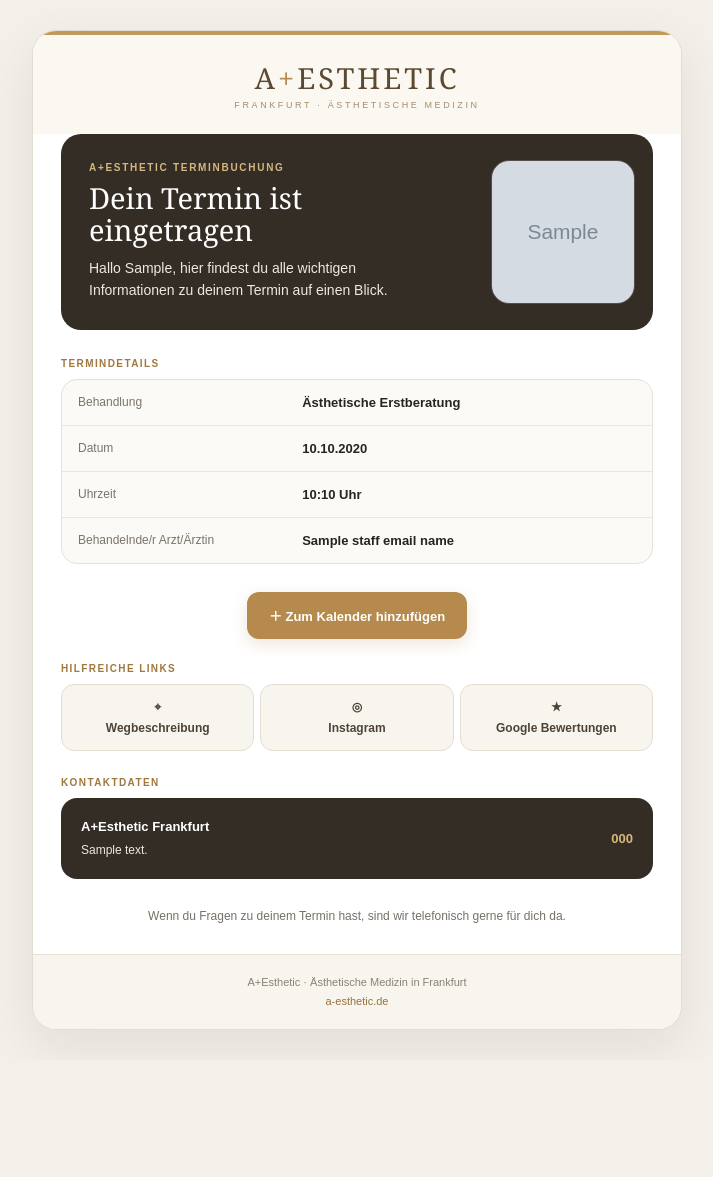
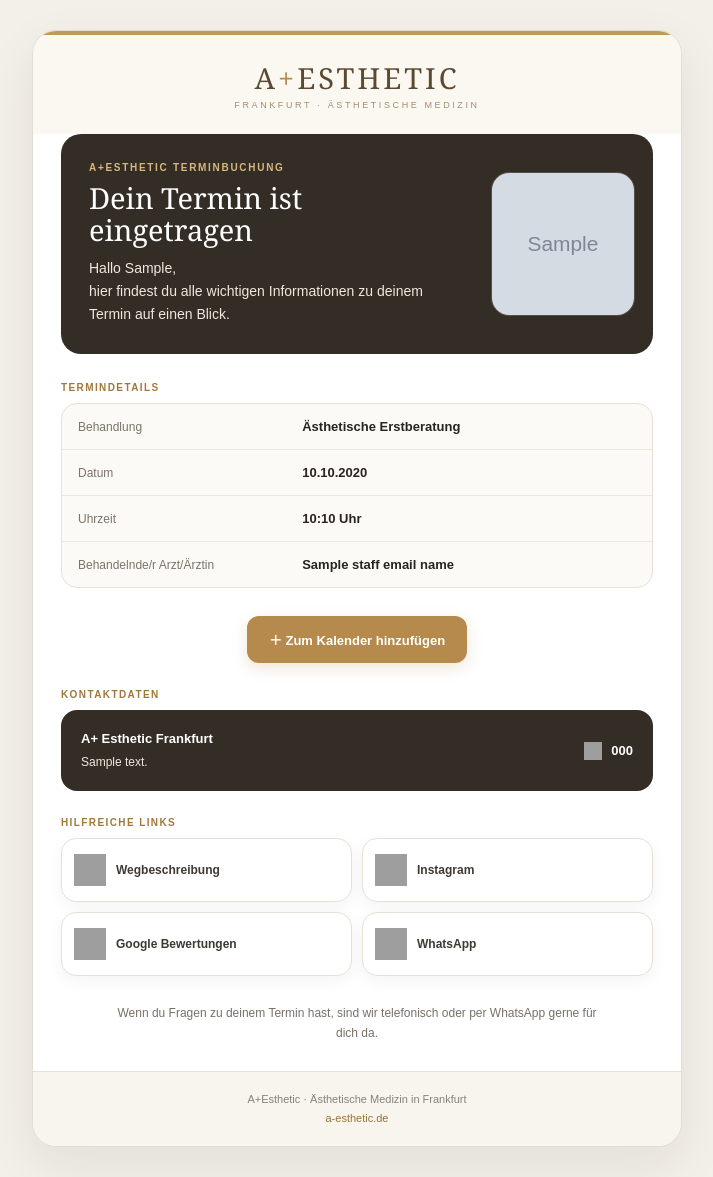
Before and after one commit to hsdarestani/book, a Django app: template templates/booking/email_booking_confirmation.html in a window 1280 px wide. Shown: the whole page, without its empty margins (283-996 px from the left). Before the commit the page ends 1035 px from the top, so only its background shows below. Run offline with Django 5.2, Linux system fonts and the light colour scheme; data comes from the database, SQL or seed files in the repository; tables that the repository leaves empty hold one stand-in row (values such as "Sample post"); the template is opened without the code that fills it: values that come from a table or form of the project are taken from there, most other values are stand-ins (such as "Sample title", 1, 10 or a date in 2020); grey boxes marked "Sample" are stand-in pictures; grey boxes are pictures that could not be loaded.

Commit message:
Redesign customer contact and helpful links sections

```diff
--- a/templates/booking/email_booking_confirmation.html
+++ b/templates/booking/email_booking_confirmation.html
@@ -28,11 +28,12 @@
                     <div style="font-family:Georgia,'Times New Roman',serif;font-size:29px;line-height:1.12;margin:0 0 10px;color:#fff;">
                       {% if is_admin %}Neue Terminanfrage{% else %}Dein Termin ist eingetragen{% endif %}
                     </div>
-                    <div style="font-size:14px;line-height:1.6;color:#eee8dd;">
+                    <div style="font-size:14px;line-height:1.65;color:#eee8dd;">
                       {% if is_admin %}
                         Eine neue Buchung ist über die Online-Terminseite eingegangen.
                       {% else %}
-                        Hallo {{ appointment.customer.first_name }}, hier findest du alle wichtigen Informationen zu deinem Termin auf einen Blick.
+                        Hallo {{ appointment.customer.first_name }},<br>
+                        hier findest du alle wichtigen Informationen zu deinem Termin auf einen Blick.
                       {% endif %}
                     </div>
                   </td>
@@ -97,18 +98,19 @@
           </tr>
 
           <tr>
-            <td style="padding:20px 28px 4px;">
-              <div style="font-size:10px;letter-spacing:1.4px;text-transform:uppercase;color:#a0783d;font-weight:700;margin-bottom:10px;">Hilfreiche Links</div>
-              <table role="presentation" width="100%" cellspacing="0" cellpadding="0" border="0">
+            <td style="padding:22px 28px 4px;">
+              <div style="font-size:10px;letter-spacing:1.4px;text-transform:uppercase;color:#a0783d;font-weight:700;margin-bottom:10px;">Kontaktdaten</div>
+              <table role="presentation" width="100%" cellspacing="0" cellpadding="0" border="0" style="background:#342d25;border-radius:16px;color:#fff;">
                 <tr>
-                  <td width="33.33%" style="padding:0 4px 0 0;vertical-align:top;">
-                    <a href="{{ directions_url }}" style="display:block;text-decoration:none;background:#f8f5ee;border:1px solid #e5ddd0;border-radius:13px;padding:14px 8px;text-align:center;color:#4d4337;font-size:12px;font-weight:700;line-height:1.35;">⌖<br><span style="display:inline-block;margin-top:5px;">Wegbeschreibung</span></a>
+                  <td style="padding:18px 16px 18px 20px;font-size:12px;line-height:1.7;color:#eee8dd;vertical-align:middle;">
+                    <strong style="display:block;color:#fff;font-size:13px;margin-bottom:2px;">A+ Esthetic Frankfurt</strong>
+                    {{ clinic_address }}
                   </td>
-                  <td width="33.33%" style="padding:0 2px;vertical-align:top;">
-                    <a href="{{ instagram_url }}" style="display:block;text-decoration:none;background:#f8f5ee;border:1px solid #e5ddd0;border-radius:13px;padding:14px 8px;text-align:center;color:#4d4337;font-size:12px;font-weight:700;line-height:1.35;">◎<br><span style="display:inline-block;margin-top:5px;">Instagram</span></a>
-                  </td>
-                  <td width="33.33%" style="padding:0 0 0 4px;vertical-align:top;">
-                    <a href="{{ google_reviews_url }}" style="display:block;text-decoration:none;background:#f8f5ee;border:1px solid #e5ddd0;border-radius:13px;padding:14px 8px;text-align:center;color:#4d4337;font-size:12px;font-weight:700;line-height:1.35;">★<br><span style="display:inline-block;margin-top:5px;">Google Bewertungen</span></a>
+                  <td style="padding:18px 20px 18px 8px;text-align:right;white-space:nowrap;vertical-align:middle;">
+                    <a href="{{ clinic_phone_href }}" style="display:inline-block;color:#fff;text-decoration:none;font-size:13px;font-weight:700;line-height:22px;">
+                      <img src="https://img.icons8.com/fluency/48/phone.png" width="18" height="18" alt="Telefon" style="display:inline-block;width:18px;height:18px;border:0;vertical-align:middle;margin-right:6px;">
+                      <span style="vertical-align:middle;">{{ clinic_phone }}</span>
+                    </a>
                   </td>
                 </tr>
               </table>
@@ -117,15 +119,42 @@
 
           <tr>
             <td style="padding:22px 28px 4px;">
-              <div style="font-size:10px;letter-spacing:1.4px;text-transform:uppercase;color:#a0783d;font-weight:700;margin-bottom:10px;">Kontaktdaten</div>
-              <table role="presentation" width="100%" cellspacing="0" cellpadding="0" border="0" style="background:#342d25;border-radius:16px;color:#fff;">
+              <div style="font-size:10px;letter-spacing:1.4px;text-transform:uppercase;color:#a0783d;font-weight:700;margin-bottom:10px;">Hilfreiche Links</div>
+              <table role="presentation" width="100%" cellspacing="0" cellpadding="0" border="0">
                 <tr>
-                  <td style="padding:18px 18px 18px 20px;font-size:12px;line-height:1.7;color:#eee8dd;">
-                    <strong style="display:block;color:#fff;font-size:13px;margin-bottom:2px;">A+Esthetic Frankfurt</strong>
-                    {{ clinic_address }}
+                  <td width="50%" style="padding:0 5px 5px 0;vertical-align:top;">
+                    <a href="{{ directions_url }}" style="display:block;text-decoration:none;background:#ffffff;border:1px solid #e7e0d5;border-radius:15px;padding:15px 12px;color:#3f3932;box-shadow:0 5px 16px rgba(48,42,34,.05);">
+                      <table role="presentation" width="100%" cellspacing="0" cellpadding="0" border="0"><tr>
+                        <td width="42" style="vertical-align:middle;"><img src="https://img.icons8.com/color/48/google-maps-new.png" width="32" height="32" alt="Google Maps" style="display:block;width:32px;height:32px;border:0;"></td>
+                        <td style="vertical-align:middle;font-size:12px;font-weight:700;line-height:1.35;color:#3f3932;">Wegbeschreibung</td>
+                      </tr></table>
+                    </a>
                   </td>
-                  <td style="padding:18px 20px 18px 10px;text-align:right;white-space:nowrap;">
-                    <a href="{{ clinic_phone_href }}" style="display:inline-block;color:#d8b779;text-decoration:none;font-size:13px;font-weight:700;">{{ clinic_phone }}</a>
+                  <td width="50%" style="padding:0 0 5px 5px;vertical-align:top;">
+                    <a href="{{ instagram_url }}" style="display:block;text-decoration:none;background:#ffffff;border:1px solid #e7e0d5;border-radius:15px;padding:15px 12px;color:#3f3932;box-shadow:0 5px 16px rgba(48,42,34,.05);">
+                      <table role="presentation" width="100%" cellspacing="0" cellpadding="0" border="0"><tr>
+                        <td width="42" style="vertical-align:middle;"><img src="https://img.icons8.com/fluency/48/instagram-new.png" width="32" height="32" alt="Instagram" style="display:block;width:32px;height:32px;border:0;"></td>
+                        <td style="vertical-align:middle;font-size:12px;font-weight:700;line-height:1.35;color:#3f3932;">Instagram</td>
+                      </tr></table>
+                    </a>
+                  </td>
+                </tr>
+                <tr>
+                  <td width="50%" style="padding:5px 5px 0 0;vertical-align:top;">
+                    <a href="{{ google_reviews_url }}" style="display:block;text-decoration:none;background:#ffffff;border:1px solid #e7e0d5;border-radius:15px;padding:15px 12px;color:#3f3932;box-shadow:0 5px 16px rgba(48,42,34,.05);">
+                      <table role="presentation" width="100%" cellspacing="0" cellpadding="0" border="0"><tr>
+                        <td width="42" style="vertical-align:middle;"><img src="https://img.icons8.com/color/48/google-logo.png" width="32" height="32" alt="Google" style="display:block;width:32px;height:32px;border:0;"></td>
+                        <td style="vertical-align:middle;font-size:12px;font-weight:700;line-height:1.35;color:#3f3932;">Google Bewertungen</td>
+                      </tr></table>
+                    </a>
+                  </td>
+                  <td width="50%" style="padding:5px 0 0 5px;vertical-align:top;">
+                    <a href="{{ whatsapp_url }}" style="display:block;text-decoration:none;background:#ffffff;border:1px solid #e7e0d5;border-radius:15px;padding:15px 12px;color:#3f3932;box-shadow:0 5px 16px rgba(48,42,34,.05);">
+                      <table role="presentation" width="100%" cellspacing="0" cellpadding="0" border="0"><tr>
+                        <td width="42" style="vertical-align:middle;"><img src="https://img.icons8.com/color/48/whatsapp--v1.png" width="32" height="32" alt="WhatsApp" style="display:block;width:32px;height:32px;border:0;"></td>
+                        <td style="vertical-align:middle;font-size:12px;font-weight:700;line-height:1.35;color:#3f3932;">WhatsApp</td>
+                      </tr></table>
+                    </a>
                   </td>
                 </tr>
               </table>
@@ -138,7 +167,7 @@
               {% if is_admin %}
               <a href="{{ admin_url }}" style="display:inline-block;background:#342d25;color:#ffffff;text-decoration:none;border-radius:12px;padding:13px 20px;font-size:13px;font-weight:700;">Verwaltung öffnen</a>
               {% else %}
-              <p style="margin:0 auto;max-width:480px;color:#777167;font-size:12px;line-height:1.65;">Wenn du Fragen zu deinem Termin hast, sind wir telefonisch gerne für dich da.</p>
+              <p style="margin:0 auto;max-width:480px;color:#777167;font-size:12px;line-height:1.65;">Wenn du Fragen zu deinem Termin hast, sind wir telefonisch oder per WhatsApp gerne für dich da.</p>
               {% endif %}
             </td>
           </tr>
```
